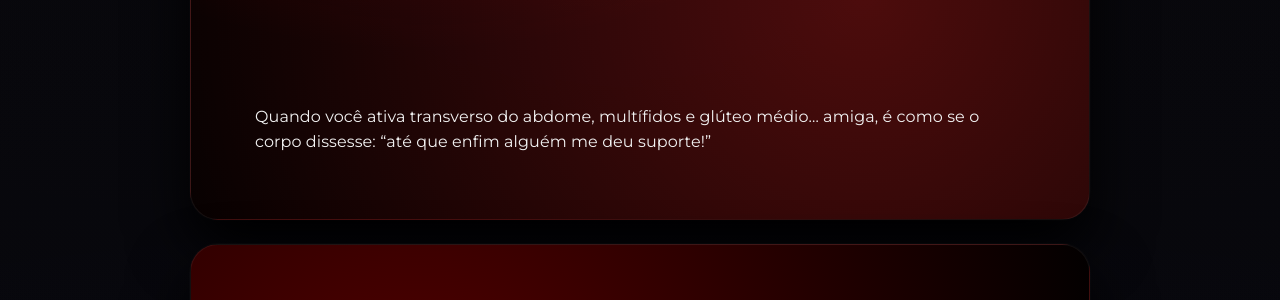
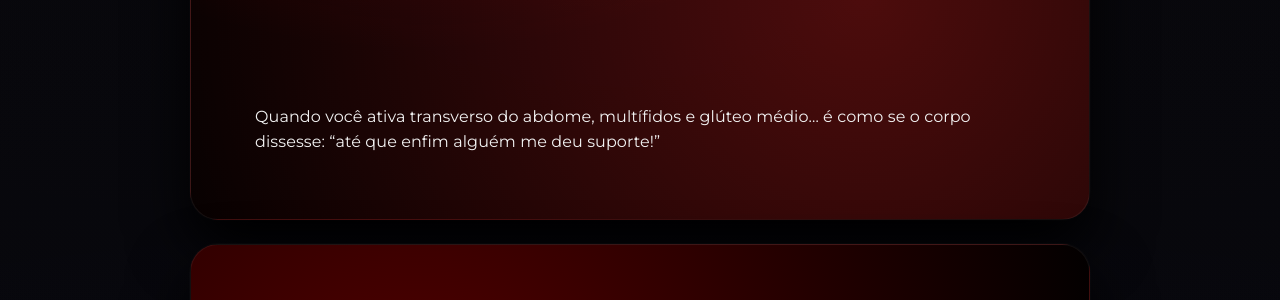
Before and after one commit to mbritodowglas-collab/fabrica-conteudo, a Jekyll site: the page built from content/carrossel/dor-lombar.md, in a window 1280 px wide and 900 px high, scrolled down 4460 px. Shown: the part 153-453 px from the top of the window. Built offline with Jekyll 4.4.1, drawn with Linux system fonts in a browser that asks for light colours; some of the changed text lies outside the part shown.

Commit message:
Atualizar o dor-lombar.md

```diff
--- a/content/carrossel/dor-lombar.md
+++ b/content/carrossel/dor-lombar.md
@@ -6,7 +6,7 @@
 
 slides:
   - tipo: "HOOK"
-    hook: "Amiga… vamos falar da sua lombar?"
+    hook: "Ei mana… vamos falar da sua lombar?"
     texto: "Porque eu sei que você tenta ignorar, mas ela tá aí te lembrando todos os dias que o corpo não tá confortável."
 
   - tipo: "CONTEÚDO"
@@ -19,7 +19,7 @@
 
   - tipo: "CONTEÚDO"
     hook: "Foi aqui que o treino de força virou a virada."
-    texto: "Quando você ativa transverso do abdome, multífidos e glúteo médio… amiga, é como se o corpo dissesse: “até que enfim alguém me deu suporte!”"
+    texto: "Quando você ativa transverso do abdome, multífidos e glúteo médio… é como se o corpo dissesse: “até que enfim alguém me deu suporte!”"
 
   - tipo: "CONTEÚDO"
     hook: "E sim, eu quero que você entenda isso:"
```
